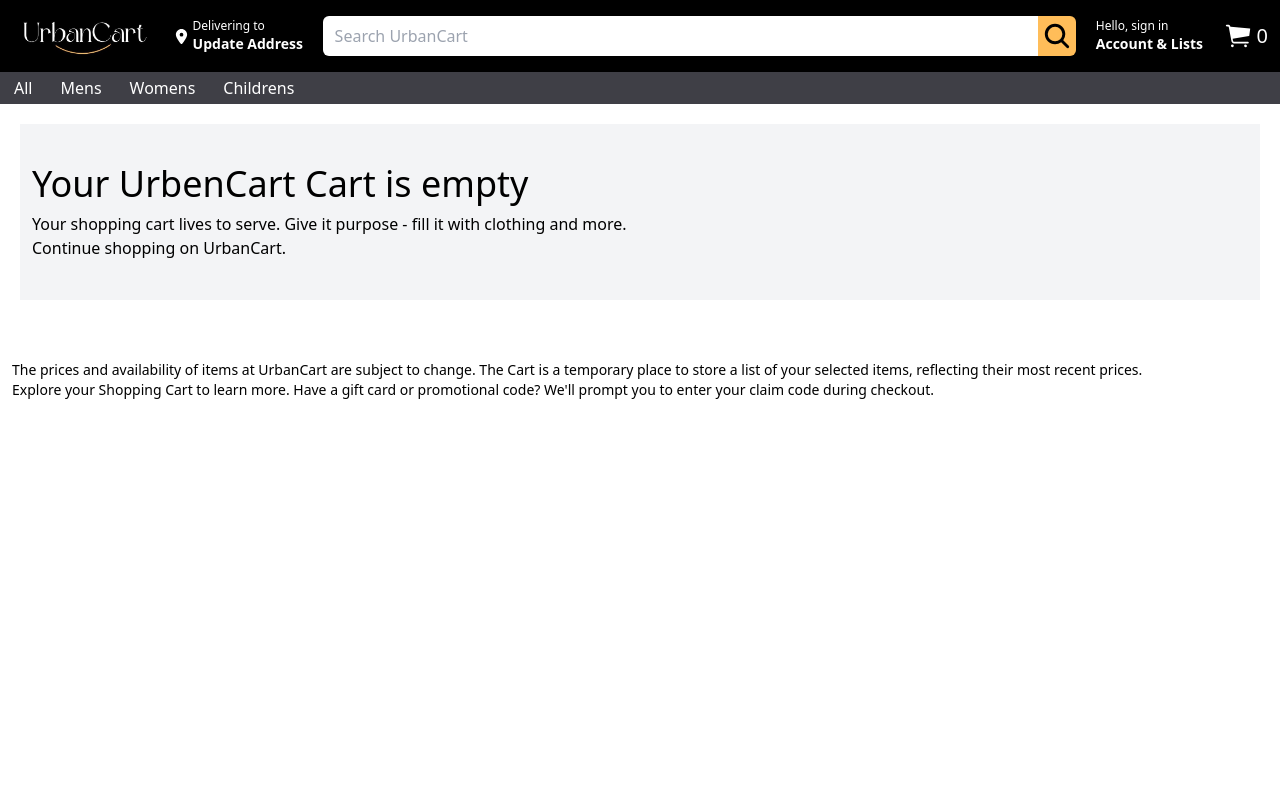
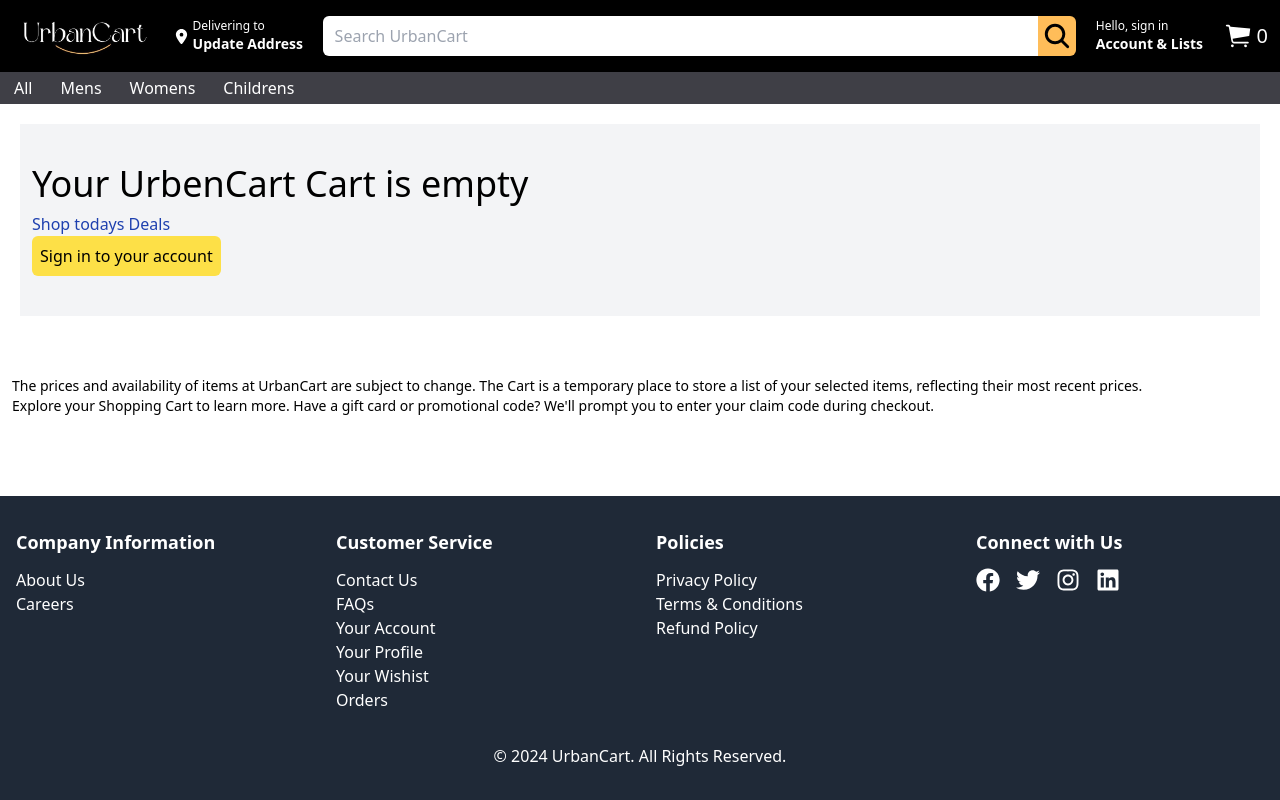
Before and after one commit to roht2103/UrbanCart, a React (Vite) app: page /account/cart in a window 1280 px wide. Built offline with nearby package versions, Linux system fonts and the light colour scheme.

Commit message:
designed cart page

```diff
--- a/src/App.jsx
+++ b/src/App.jsx
@@ -7,7 +7,116 @@
 import AddressPage from "./pages/AddressPage";
 import HomePage from "./pages/HomePage";
 import ProfilePage from "./pages/ProfilePage";
+import ProductPage from "./pages/ProductPage";
+import { useAuth0 } from "@auth0/auth0-react";
+import { useState, useEffect } from "react";
+import axios from "axios";
+const cart = [
+  {
+    id: 1,
+    name: "C++ Hoodie",
+    quantity: 2,
+    price: 49,
+    src: "public\\images\\cplusplus.jpg",
+    category: "Hoodie",
+    gender: "Male",
+    description:
+      "Stay warm and stylish with this C++ Hoodie, perfect for any programming enthusiast.",
+    keywords: [
+      "C++",
+      "Hoodie",
+      "Programming",
+      "Male",
+      "Winter",
+      "Sweatshirt",
+      "Fashion",
+      "Casual",
+    ],
+  },
+  {
+    id: 2,
+    name: "CSS Sweater",
+    quantity: 1,
+    price: 49,
+    src: "public\\images\\css.jpg",
+    category: "Sweater",
+    gender: "Female",
+    description:
+      "Embrace your love for web development with this cozy CSS Sweater, designed for comfort and style.",
+    keywords: [
+      "CSS",
+      "Sweater",
+      "Web Development",
+      "Female",
+      "Winter",
+      "Knitted",
+      "Fashion",
+      "Casual",
+    ],
+  },
+  {
+    id: 3,
+    name: "GitHub Mask",
+    quantity: 1,
+    price: 19,
+    src: "public\\images\\github.jpg",
+    category: "Mask",
+    gender: "Unisex",
+    description:
+      "Show off your GitHub pride while staying safe with this reusable GitHub Mask.",
+    keywords: [
+      "GitHub",
+      "Mask",
+      "Coding",
+      "Unisex",
+      "Face Mask",
+      "Safety",
+      "Reusable",
+      "Comfortable",
+    ],
+  },
+  {
+    id: 4,
+    name: "HTML T-Shirt",
+    quantity: 1,
+    price: 39,
+    src: "public\\images\\html.jpg",
+    category: "T-Shirt",
+    gender: "Male",
+    description:
+      "This HTML T-Shirt is a must-have for any web developer, combining comfort with a love for coding.",
+    keywords: [
+      "HTML",
+      "T-Shirt",
+      "Web Development",
+      "Male",
+      "Summer",
+      "Cotton",
+      "Fashion",
+      "Casual",
+    ],
+  },
+];
 function App() {
+  const { user, isAuthenticated, isLoading } = useAuth0();
+  const [currentUser, setCurrentUser] = useState();
+  const fetchUsers = async (email) => {
+    try {
+      const response = await axios.get(
+        `http://localhost:4000/users?email=${email}`
+      );
+      setCurrentUser(response.data);
+    } catch (error) {
+      console.error("There was an error fetching the Users!", error);
+    }
+  };
+
+  useEffect(() => {
+    if (isAuthenticated && user) {
+      fetchUser(user.email);
+    }
+  }, [isAuthenticated, user]);
+
   return (
     <div>
       <BrowserRouter>
@@ -16,15 +125,19 @@
             path="/*"
             element={
               <div className="">
-                <Nav />
+                <Nav cartCount={isAuthenticated ? cart.length : 0} />
                 <Routes>
                   <Route path="/" element={<HomePage />} />
                   <Route path="/account" element={<AccountPage />} />
                   <Route path="/account/orders" element={<OrdersPage />} />
-                  <Route path="/account/cart" element={<CartPage />} />
+                  <Route
+                    path="/account/cart"
+                    element={<CartPage cart={cart} />}
+                  />
                   <Route path="/account/wishlist" element={<WishlistPage />} />
                   <Route path="/account/address" element={<AddressPage />} />
                   <Route path="/account/profile" element={<ProfilePage />} />
+                  <Route path="/product" element={<ProductPage />} />
                 </Routes>
               </div>
             }
--- a/src/components/Nav.jsx
+++ b/src/components/Nav.jsx
@@ -8,8 +8,8 @@
 import { Link, useNavigate } from "react-router-dom";
 import { Button, Popover } from "antd";
 
-const Nav = () => {
-  const [cartCount, setCartCount] = useState(0);
+const Nav = (props) => {
+  // const [cartCount, setCartCount] = useState();
   const { loginWithRedirect, logout } = useAuth0();
   const { user, isAuthenticated, isLoading } = useAuth0();
   const navigate = useNavigate();
@@ -156,7 +156,7 @@
         >
           <IoIosCart style={{ color: "white", fontSize: "30px" }} />
           <label className="text-white text-xl font-light cursor-pointer">
-            {cartCount}
+            {props.cartCount}
           </label>
         </span>
       </div>
--- a/src/pages/CartPage.jsx
+++ b/src/pages/CartPage.jsx
@@ -1,10 +1,24 @@
-import { useState } from "react";
+import { useState, useEffect } from "react";
+import Footer from "../components/Footer";
+import { useAuth0 } from "@auth0/auth0-react";
+import { Link, useNavigate } from "react-router-dom";
 
-const CartPage = () => {
-  const [cartItems, setCartItems] = useState([]);
+const CartPage = ({ cart }) => {
+  const [cartItems, setCartItems] = useState(cart);
+  const [subtotal, setSubtotal] = useState(0);
+  const { loginWithRedirect } = useAuth0();
+  const { user, isAuthenticated, isLoading } = useAuth0();
+  const navigate = useNavigate();
+  useEffect(() => {
+    const total = cart.reduce(
+      (sum, item) => sum + item.price * item.quantity,
+      0
+    );
+    setSubtotal(total);
+  }, [cart]);
   return (
     <div>
-      {cartItems.length === 0 && (
+      {isAuthenticated && cartItems.length === 0 ? (
         <div className="bg-gray-100 m-5 px-3 py-10">
           <h1 className="text-4xl mb-2">Your UrbenCart Cart is empty</h1>
           <p>
@@ -15,6 +29,69 @@
             Continue shopping on <a href="/">UrbanCart</a>.{" "}
           </p>
         </div>
+      ) : isAuthenticated && cartItems.length > 0 ? (
+        <div className="bg-gray-100 m-5 px-3 py-7">
+          <h1 className="text-3xl">Shopping Cart</h1>
+          <hr className="mt-5" />
+          <p className="text-xl">
+            Subtotal ({cart.length} items): <b>{subtotal} $</b>
+          </p>
+          <hr className="mt-5" />
+          {cart.map((product) => {
+            return (
+              <div key={product.key} className="flex mt-5 p-5">
+                <div className="flex-shrink-0">
+                  <img
+                    src={"..//" + product.src}
+                    className="w-40 h-40 object-cover rounded-lg cursor-pointer"
+                    alt={product.name}
+                    onClick={() => navigate("/product")}
+                  />
+                </div>
+                <div className="ml-5 flex flex-col justify-between">
+                  <div>
+                    <p
+                      className="text-2xl cursor-pointer font-semibold"
+                      onClick={() => navigate("/product")}
+                    >
+                      {product.name}
+                    </p>
+                    <p className="text-gray-600 mt-2">{product.description}</p>
+                    <p className="text-gray-600">
+                      category: {product.category}
+                    </p>
+                  </div>
+                  <div className="text-xl">
+                    <button className="w-6 rounded bg-gray-200 m-1">-</button>
+                    <label className="w-6 m-1">{product.quantity}</label>
+                    <button className="w-6 rounded bg-gray-200 m-1">+</button>
+                  </div>
+                  <div className="flex items-center mt-4">
+                    <p className="text-lg font-bold">{product.price} $</p>
+                  </div>
+                </div>
+              </div>
+            );
+          })}
+        </div>
+      ) : (
+        <div className="bg-gray-100 m-5 px-3 py-10">
+          <h1 className="text-4xl mb-2">Your UrbenCart Cart is empty</h1>
+          <Link to="/" className="text-blue-800">
+            Shop todays Deals
+          </Link>
+          <br />
+          <input
+            className="bg-yellow-300 p-2 rounded-md cursor-pointer"
+            onClick={(e) => {
+              e.preventDefault();
+              loginWithRedirect();
+            }}
+            type="button"
+            name=""
+            value="Sign in to your account"
+          />
+        </div>
       )}
       <p className="px-3 py-10 text-sm">
         The prices and availability of items at UrbanCart are subject to change.
@@ -24,6 +101,7 @@
         promotional code? We'll prompt you to enter your claim code during
         checkout.
       </p>
+      <Footer />
     </div>
   );
 };
--- /dev/null
+++ b/src/pages/ProductPage.jsx
@@ -0,0 +1,4 @@
+const ProductPage = () => {
+  return <h1>Product Page</h1>;
+};
+export default ProductPage;
--- a/src/pages/ProfilePage.jsx
+++ b/src/pages/ProfilePage.jsx
@@ -1,4 +1,14 @@
 const ProfilePage = () => {
-  return <h1>Your Profile</h1>;
+  return (
+    <div className="flex flex-col items-center justify-center">
+      <div className="p-2 md:p-4 w-full lg:w-4/6 md:w-5/6">
+        <h1 className="text-2xl md:text-3xl">Your Profile</h1>
+        <section className="flex md:flex-cols">
+          <span></span>
+          <span></span>
+        </section>
+      </div>
+    </div>
+  );
 };
 export default ProfilePage;
```
Also changed, not shown: 1 other file (tests, documents, lock files or other folders).
